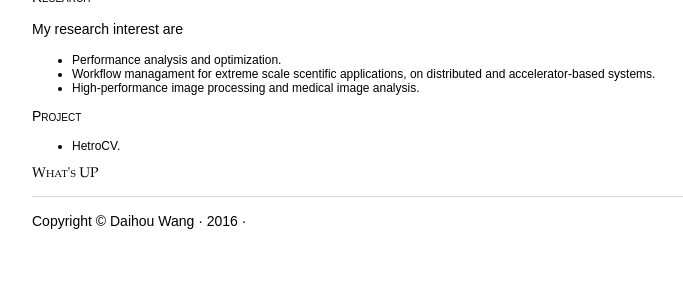
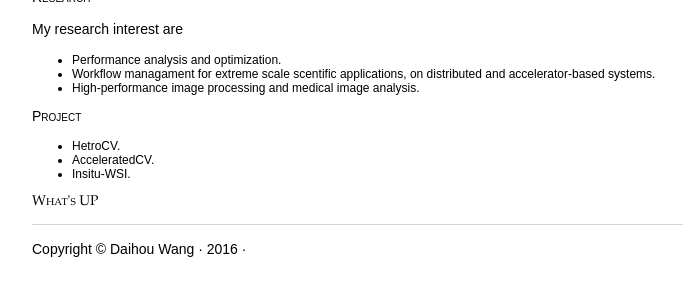
Before and after one commit to Deb25/Deb25.github.io, a Jekyll site: the page index.html, which Jekyll copies as it is, in a window 1280 px wide, cut to the strip 529-825 px from the top of the page. Shown: the whole strip, without its empty margins (160-843 px from the left). Built offline with Jekyll 4.4.1, drawn with Linux system fonts in a browser that asks for light colours.

Commit message:
Update index.html

```diff
--- a/index.html
+++ b/index.html
@@ -39,6 +39,8 @@
     				<h3>Project</h3>
     				<ul>
   					<li>HetroCV.</li>
+  					<li>AcceleratedCV.</li>
+  					<li>Insitu-WSI.</li>
 				</ul>
     			</div>
     		</div>
```
